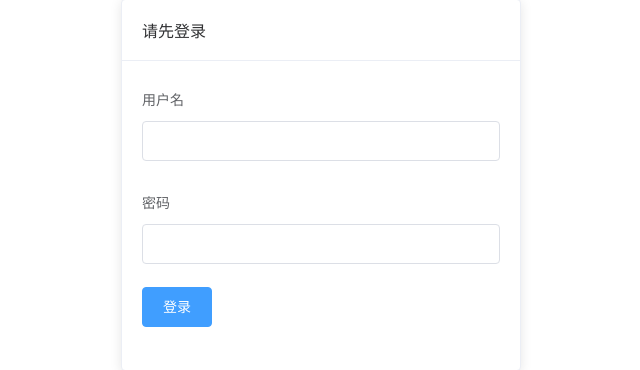
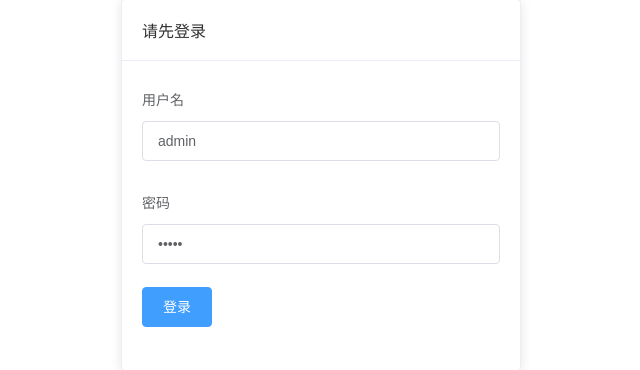
Before and after one commit to t-carson/t-carson.github.io, a Vue app in the folder admin/: page /#/login in a window 1280 px wide. Shown: the part 161-531 px from the top of the page, without its empty margins (319-959 px from the left). Built offline with nearby package versions, Linux system fonts and the light colour scheme.

Commit message:
feat:完善README

```diff
--- a/admin/src/views/AdminUserList.vue
+++ b/admin/src/views/AdminUserList.vue
@@ -31,8 +31,7 @@ export default {
     // 用于 从服务器获取最新的数据
     async fetch() {
       const res = await this.$http.get("rest/admin_user");
-      const info = JSON.parse(localStorage.getItem('info'))
-      this.items = res.data.filter(item => item.username !== info.username);
+      this.items = res.data
     },
     // 删除
     async remove(row) {
@@ -47,8 +46,7 @@ export default {
           message: "删除成功!",
         });
         // 当删除执行完之后要再获取一下数据
-        this.fetch();
-        // 这里如果不加就会因为取消操作时，无法捕获而报错
+        await this.fetch();
       });
     },
   },
--- a/admin/src/views/Login.vue
+++ b/admin/src/views/Login.vue
@@ -20,7 +20,10 @@
 export default {
   data() {
     return {
-      model: {},
+      model: {
+          username: 'admin',
+          password: 'admin'
+      },
     };
   },
   methods: {
```
Also changed, not shown: 111 other files (tests, documents, lock files or other folders).
